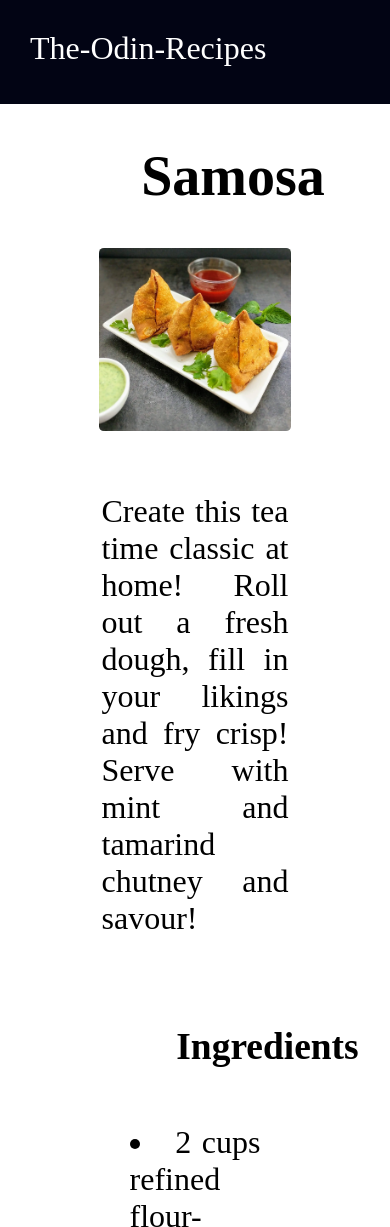
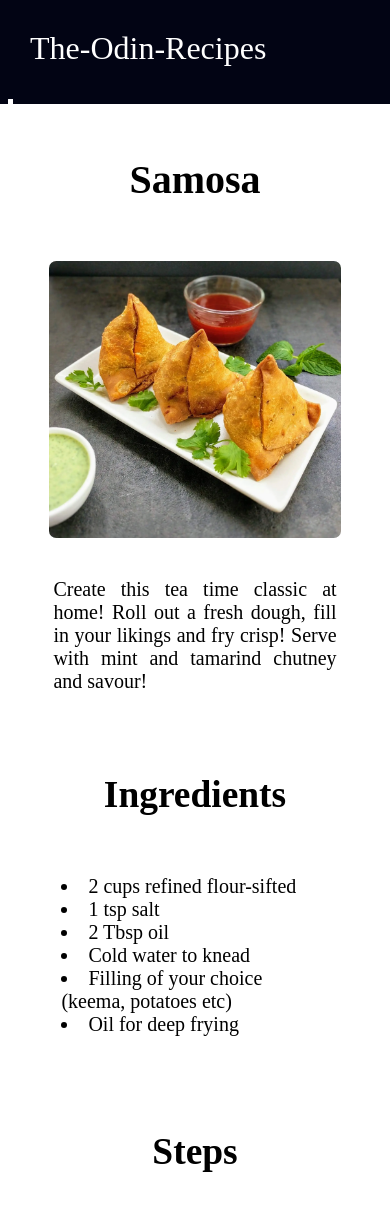
Before and after one commit to AzimAhmedBijapur/Recipes, a plain HTML site: page recipes/samosa.html in a window 390 px wide. Shown: the top 1227 px of the page. Drawn offline with Linux system fonts and the light colour scheme; files whose address does not match are found by name.

Commit message:
made the pages responsive using flexbox and media query

```diff
--- a/recipes/samosa.html
+++ b/recipes/samosa.html
@@ -31,14 +31,18 @@
         <img src="../images//samosa.webp" alt="Samosa image" class="img-samosa">
 
         <div class="description">
+            <div>
             <p>Create this tea time classic at home! Roll out a fresh dough, fill in your likings and fry crisp! Serve with mint and tamarind chutney and savour!</p>
+            </div>
         </div>
 
     </section>
 
     <section class="ingredients">
 
+        <div  class="header_three">
             <h3><b>Ingredients</b></h3>
+        </div>
 
             <div class="gravy">
             <ul>
@@ -54,7 +58,9 @@
 
     <section class="steps">
 
+        <div  class="header_three">
             <h3><b>Steps</b></h3>
+        </div>
 
             <div class="gravy">
             <ol>
--- a/style/style.css
+++ b/style/style.css
@@ -1,19 +1,26 @@
 nav{
-    display: inline block;
+    display: flex;
     background-color: #020414;
-    padding: 5px;
+    padding:5px;
     margin-top: -15px;
     margin-left: -15px;
     margin-right: -15px;
 }
-
-nav p{
+nav>p{
+    flex-basis:20% ;
+    flex-grow: 1;
+    flex-shrink: 1;
     color: white;
+    border-radius:5%;
     font-size: 2rem;
     margin: 1em;
 }
 
+header{
+    display: flex;
+}
 header h1{
+    flex: 1;
     text-align: center;
     font-weight: lighter;
     display: block;
@@ -25,11 +32,13 @@ header h1{
 }
 
 section div{
-    margin-top: -15px;
     text-align: center;
     font-size: 2rem;
 }
-
+.img-desc{
+    padding: 5px;
+    margin: 5px;
+}
 #img-main{
     display: block;
     height: auto;
@@ -38,28 +47,31 @@ section div{
     margin-right: auto;
     border-radius: 2.5%;
 }
-div h3{
-
+.quote{
+    display: flex;
+}
+.quote h3{
+    flex-basis: 40%;
+    flex-grow: 1;
+    flex-shrink:1;
     display: block;
     margin-left: auto;
     margin-right: auto;
     width: 30%;
     padding: 1.5%;
 }
+
 .list{
+    display: inline-block;
     list-style-type:square;
-    display: inline-block;
     text-align: left;
     padding: 2rem;
-    /* border-radius: 5%;
-    box-shadow: 1px 1px 5px 5px grey; */
 }
 
 li a{
     text-decoration: none;
     color: #5a1363;
-    /* font-style: italic; */
-    /* text-shadow: 1px 1px yellow; */
+
 }
 
 a:hover{
@@ -69,7 +81,7 @@ a:hover{
 }
 
 footer{
-    display: block;
+    display: flex;
     background-color: #020414;
     padding: 25px;
     /* margin-top: 4rem; */
@@ -78,22 +90,66 @@ footer{
     margin-bottom: -15px;
 }
 footer .foot{
+    flex: 1;
     font-size: 1.5rem;
     color: white;
 }
 
 footer .foot.copyright{
-    /* padding-left: 1%; */
     margin-left: -5px;
 }
 
 footer .foot.git{
     float: right;
     border-radius: 2%;
-    /* padding:5px; */
     margin-bottom: 2px;
 }
 
 footer .foot.git:hover{
     background-color: gray;
 }
+
+/* Media query */
+@media only screen and (max-width:800px){
+    nav>p{
+        font-size: 2rem;
+    }
+    header h1{
+        font-size: 3.5rem;
+    }
+    #img-main{
+        height: auto;
+        width: 80%;
+    }
+    .quote h3{
+        font-size: 30px;
+    }
+    .list{
+        font-size: 27px;
+    }
+    footer .foot{
+        font-size: 25px;
+    }
+}
+
+@media only screen and (max-width:600px){
+    nav>p{
+        font-size: 1.5rem;
+    }
+    header h1{
+        font-size: 3rem;
+    }
+    #img-main{
+        height: auto;
+        width: 80%;
+    }
+    .quote h3{
+        font-size: 25px;
+    }
+    .list{
+        font-size: 23px;
+    }
+    footer .foot{
+        font-size: 20px;
+    }
+}
--- a/style/styles.css
+++ b/style/styles.css
@@ -1,5 +1,5 @@
 nav{
-    display: inline block;
+    display: flex;
     background-color: #020414;
     padding: 5px;
     margin-top: -15px;
@@ -8,18 +8,21 @@ nav{
 }
 
 nav p{
+    flex-basis:20% ;
+    flex-grow: 1;
+    flex-shrink: 1;
     color: white;
     font-size: 2rem;
     margin: 1em;
 }
-
 header{
     text-align: center;
-    display: block;
+    display: inline;
     width: 30%;
     margin-left: auto;
     margin-right: auto;
     border-radius:2.5% ;
+    padding: 5px;
     /* opacity: 95%; */
     background-color: white;
 }
@@ -29,7 +32,7 @@ header h1{
     padding:2%;
 }
 section img{
-    display: block;
+    display: flex;
     width: 51.5%;
     height: auto;
     margin-left: auto;
@@ -38,52 +41,58 @@ section img{
 }
 .img-desc{
     justify-content: center;
-
+    padding: 5px;
+}
+.header_three{
+    display: flex;
+    justify-content: center;
 }
 h3{
-    display: block;
+    flex-basis:20%;
     margin-left: auto;
     margin-right: auto;
     border-radius:2.5% ;
     /* opacity: 95%; */
-    width: 10%;
-    padding: 1%;
+    padding: 2px;
     background-color: white;
     color: black;
 }
+section b{
+    padding: 4px;
+}
 .description{
     background-color: white;
-    /* opacity: 95%; */
     text-align: justify;
     font-size: 2rem;
     margin-top: 15px;
-    margin-left: auto;
-    margin-right: auto;
-    display: block;
-    padding:15px ;
-    width: 50%;
+    display: flex;
+    padding:5px ;
+    justify-content: center;
     border-radius: 2.5%;
 }
+.description div{
+    flex-basis:52%;
+}
 .ingredients,.steps,.marinade,.gravy{
+
     text-align: center;
     font-size: 2rem;
+    padding: 10px;
 }
-
+.marinade,.gravy{
+    display: flex;
+    justify-content: center;
+}
 ul,ol{
     list-style-position: inside;
     border-radius: 2.5%;
     display: inline-block;
+    flex:0 0 50% ;
     text-align: left;
     background-color: lightgray;
-    text-align: justify;
-    margin-top: 15px;
-    margin-left: auto;
-    margin-right: auto;
-    display: block;
-    padding:15px ;
-    width: 35%;
+    margin-top: 5px;
+    padding:5px ;
     background-color: white;
-    /* opacity: 90%; */
 }
 ol{
     width: 50%;
@@ -93,10 +102,9 @@ ol{
 .ref{
     font-size: 1.5rem;
     color: black;
-    padding: 2px;
+    padding: 3px;
     border-radius: 2.5%;
     background-color: white;
-    /* opacity: 90%; */
 }
 small a{
     text-decoration: none;
@@ -107,10 +115,10 @@ small a:hover{
     color: purple;
 }
 footer{
-    display: block;
+    display: flex;
     background-color: #020414;
     padding: 25px;
-    /* margin-top: 4rem; */
+    margin-top: 1rem;
     margin-left: -15px;
     margin-right: -15px;
     margin-bottom: -15px;
@@ -121,11 +129,13 @@ footer .foot{
 }
 
 footer .foot.copyright{
-    /* padding-left: 1%; */
     margin-left: -5px;
+    flex: 1;
 }
 
 footer .foot.git{
+    display: flex;
+    flex: 1;
     float: right;
     border-radius: 2%;
     /* padding:5px; */
@@ -135,3 +145,53 @@ footer .foot.git{
 footer .foot.git:hover{
     background-color: gray;
 }
+
+/* Media query */
+@media only screen and (max-width:600px)
+{
+    ul,ol{
+        font-size:15px;
+        flex-basis:80%;
+    }
+    .description div{
+        font-size: 15px;
+        flex-basis:80% ;
+    }
+    section img{
+        height: auto;
+        width: 80%;
+    }
+    header h1{
+        font-size:35px;
+    }
+    .ref{
+        font-size: 15px;
+    }
+    footer .foot{
+        font-size: 20px;
+    }
+}
+@media only screen and (max-width:800px)
+{
+    ul,ol{
+        font-size:20px;
+        flex-basis:80% ;
+    }
+    .description div{
+        font-size: 20px;
+        flex-basis:80% ;
+    }
+    section img{
+        height: auto;
+        width: 80%;
+    }
+    .ref{
+        font-size: 20px;
+    }
+    header h1{
+        font-size:40px;
+    }
+    footer .foot{
+        font-size: 20px;
+    }
+}
```
Also changed, not shown: index.html (+2 -2 lines), recipes/aloo_matar.html (+11 -6 lines), recipes/butter_chicken.html (+8 -2 lines), recipes/palak_paneer.html (+6 -2 lines).
